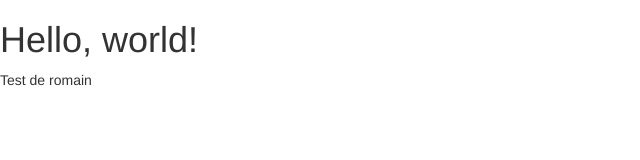
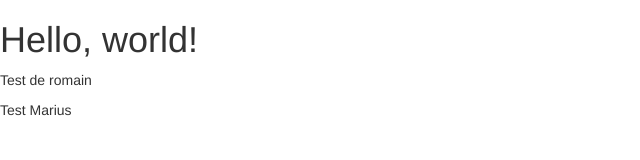
Before and after one commit to MaxenceRoyer/Liv-z-sauv, a website: page app/index.html in a window 1280 px wide. Shown: the full height of the page, 0-640 px from the left. Drawn offline with nearby package versions, Linux system fonts and the light colour scheme; files that its build step writes are made by us from their sources.

Commit message:
Test de git by Marius

```diff
--- a/app/index.html
+++ b/app/index.html
@@ -20,7 +20,7 @@
   <body>
     <h1>Hello, world!</h1>
 	<p>Test de romain</p>
-
+	<p>Test Marius</p>
     <!-- jQuery (necessary for Bootstrap's JavaScript plugins) -->
     <script src="https://ajax.googleapis.com/ajax/libs/jquery/1.11.2/jquery.min.js"></script>
     <!-- Include all compiled plugins (below), or include individual files as needed -->
```
